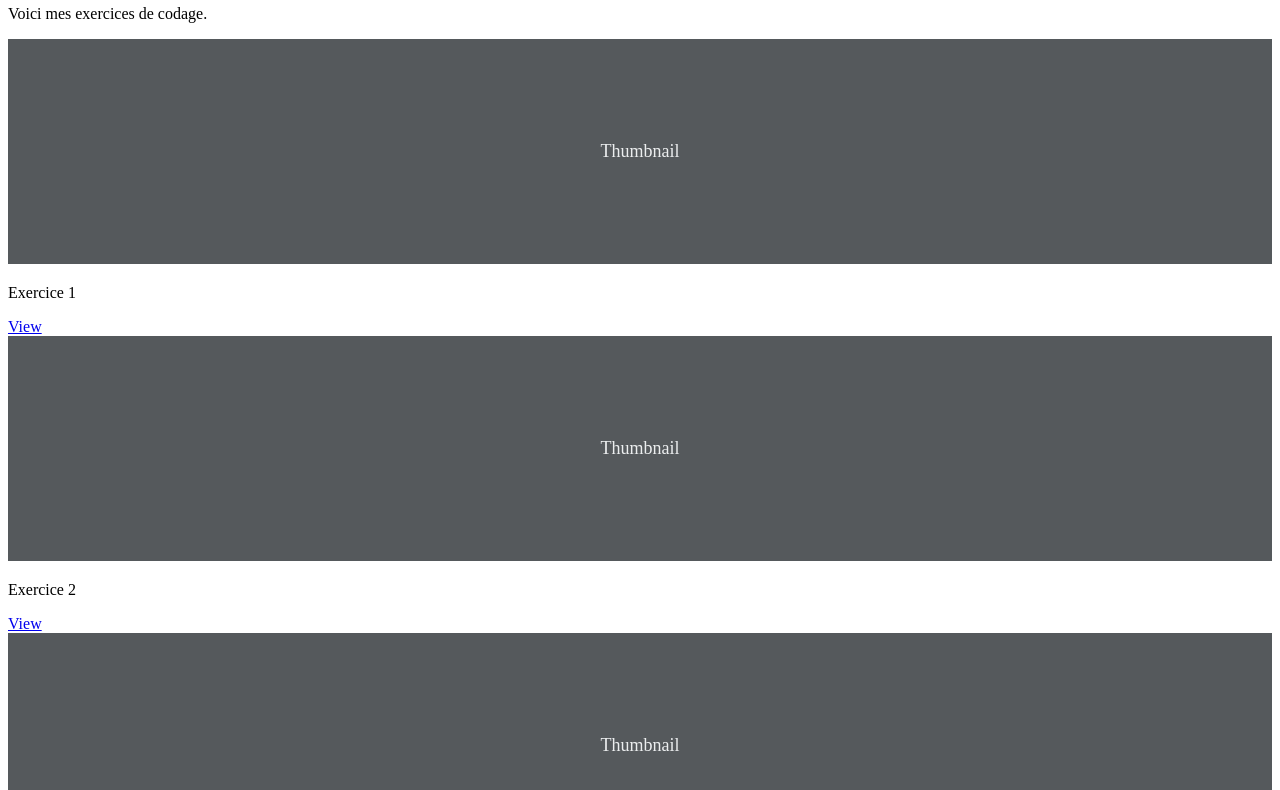
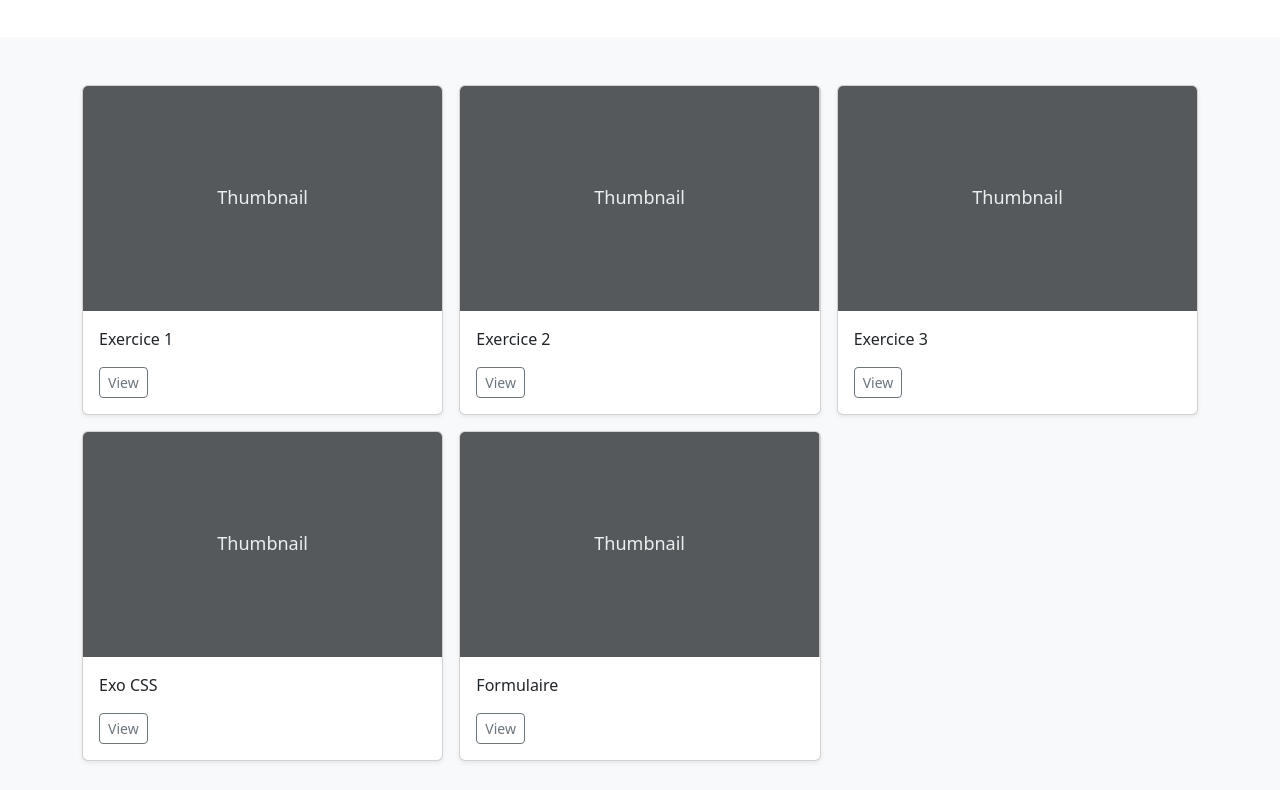
Before and after one commit to Simon-Briaux/TPFINALHTML, a plain HTML site: page index.html in a window 1280 px wide. Shown: the part 313-1103 px from the top of the page. Drawn offline with nearby package versions, Linux system fonts and the light colour scheme.

Commit message:
corectif

```diff
--- a/index.html
+++ b/index.html
@@ -14,7 +14,7 @@
 
 
 
-<link href="index2.css" rel="stylesheet" >
+<link href="index.css" rel="stylesheet" >
 
     <!-- Favicons -->
 <link rel="apple-touch-icon" href="/docs/5.2/assets/img/favicons/apple-touch-icon.png" sizes="180x180">
```
